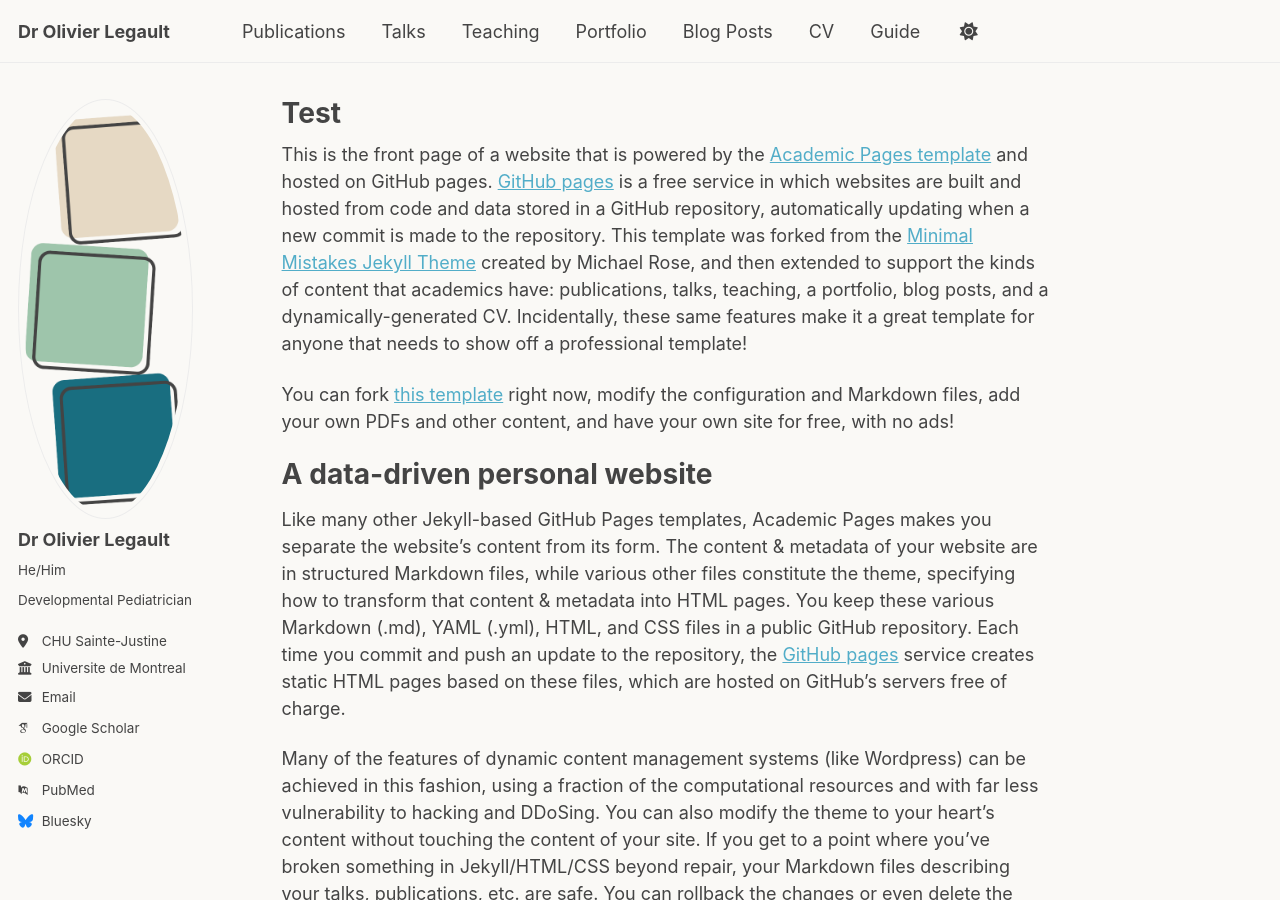
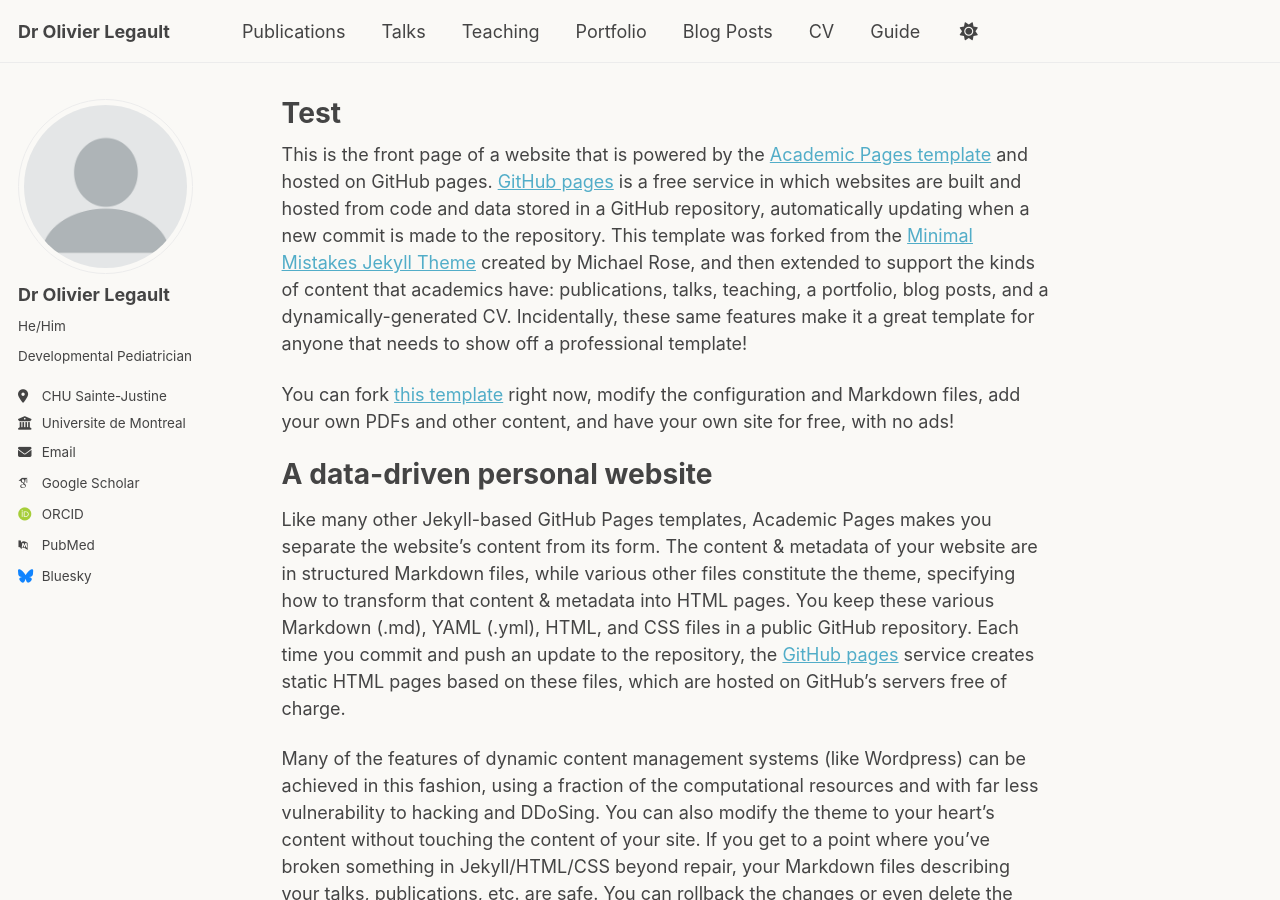
Before and after one commit to olivierrlegault/DrOlivierLegault, a Jekyll site: the page built from _pages/about.md, in a window 1280 px wide and 900 px high. Built offline with Jekyll 4.4.1, drawn with Linux system fonts in a browser that asks for light colours; some web fonts are replaced; a script that is not in the unit is left out.

Commit message:
Update _config.yml

```diff
--- a/_config.yml
+++ b/_config.yml
@@ -22,7 +22,7 @@ repository               : "test/olivierrlegault.github.io"
 #               Additional customization can be done by editing /_includes/author-profile.html
 author:
   # Biographic information
-  avatar           : "logo.png"
+  avatar           : "profile.png"
   name             : "Dr Olivier Legault"
   pronouns         : "He/Him"
   bio              : "Developmental Pediatrician"
```
